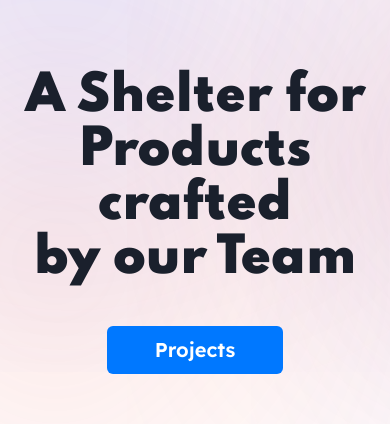
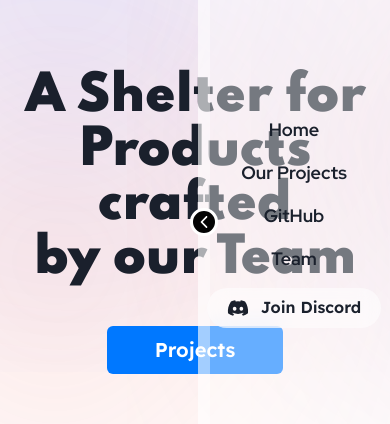
Before and after one commit to buidler-hub/website, a Next.js app: page / in a window 390 px wide. Shown: the part 200-624 px from the top of the page. Built offline with nearby package versions, Linux system fonts and the light colour scheme.

Commit message:
feat: wip - sidebar for phones

```diff
--- a/components/Home/Hero.tsx
+++ b/components/Home/Hero.tsx
@@ -3,7 +3,7 @@ import React from 'react';
 
 const Hero = () => {
     return (
-        <Box display="flex" flexDir="column" gap="10">
+        <Box display="flex" flexDir="column" gap="10" margin="auto">
             <Text
                 align="center"
                 fontFamily="spartan"
--- /dev/null
+++ b/components/Nav/SideBar.nav.tsx
@@ -0,0 +1,88 @@
+import { Box, Text, Link as ChakraLink, Button } from '@chakra-ui/react';
+import { NextComponentType } from 'next';
+import { FaDiscord } from 'react-icons/fa';
+import { IoIosArrowBack } from 'react-icons/io';
+
+const SideBar: NextComponentType = () => {
+    return (
+        <>
+            <Box
+                w="48"
+                bgColor="#ffffff66"
+                minH="100vh"
+                right="0"
+                top="0"
+                zIndex="10"
+                position="absolute"
+                display="flex"
+                flexDir="column"
+                alignItems="center"
+                justifyContent="center"
+                textAlign="center"
+                fontFamily="redHat"
+                fontWeight="700"
+                fontSize="lg"
+                gap="4"
+            >
+                <Box
+                    minH="100vh"
+                    w="3"
+                    bgColor="#ffffff66"
+                    position="absolute"
+                    left="0"
+                    display="flex"
+                    alignItems="center"
+                    justifyContent="center"
+                >
+                    <Box
+                        h="7"
+                        w="7"
+                        rounded="full"
+                        bgColor="black"
+                        position="absolute"
+                        display="grid"
+                        placeItems="center"
+                        border="3px solid"
+                        borderColor="white"
+                        cursor="pointer"
+                        textColor="white"
+                    >
+                        <IoIosArrowBack size="18" />
+                    </Box>
+                </Box>
+
+                <Text>Home</Text>
+                <Text>Our Projects</Text>
+                <Text>GitHub</Text>
+                <Text>Team</Text>
+
+                <ChakraLink href="https://discord.gg/buidlershub" isExternal>
+                    <Button
+                        display="flex"
+                        flexDir="row"
+                        gap="3"
+                        alignItems="center"
+                        justifyContent="center"
+                        rounded="full"
+                        h="10"
+                        px="5"
+                        fontFamily="lexend"
+                        fontWeight="600"
+                        _focus={{}}
+                        _active={{}}
+                        bg="rgba(255, 255, 255, 0.5)"
+                        _hover={{
+                            bg: 'rgba(255, 255, 255, 0.7)',
+                        }}
+                        backdropFilter="blur(10px)"
+                    >
+                        <FaDiscord size="22" />
+                        Join Discord
+                    </Button>
+                </ChakraLink>
+            </Box>
+        </>
+    );
+};
+
+export default SideBar;
--- a/components/index.ts
+++ b/components/index.ts
@@ -1 +1,2 @@
 export { default as Header } from './Nav/Header.nav';
+export { default as SideBar } from './Nav/SideBar.nav';
--- a/components/Layout/index.tsx
+++ b/layouts/Main.layout.tsx
@@ -1,4 +1,4 @@
-import Header from '../Nav/Header.nav';
+import { Header, SideBar } from '../components';
 import { Box } from '@chakra-ui/react';
 import { FC, ReactNode } from 'react';
 
@@ -9,19 +9,20 @@ interface ILayoutProps {
 const Layout: FC<ILayoutProps> = ({ children }) => {
     return (
         <Box
+            display="flex"
+            flexDir="column"
             minH="100vh"
             minW="full"
             overflowX="hidden"
             bgSize="cover"
-            display="flex"
-            justifyContent="center"
-            alignItems="center"
             style={{
                 backgroundImage: 'url(/assets/bg.svg)',
             }}
         >
             <Header />
             {children}
+
+            <SideBar />
         </Box>
     );
 };
--- a/pages/_app.tsx
+++ b/pages/_app.tsx
@@ -2,7 +2,9 @@ import theme from '../styles/theme.chakra';
 import { ChakraProvider } from '@chakra-ui/react';
 import '@fontsource/lexend/600.css';
 import '@fontsource/lexend/700.css';
-import '@fontsource/red-hat-display';
+import '@fontsource/red-hat-display/500.css';
+import '@fontsource/red-hat-display/600.css';
+import '@fontsource/red-hat-display/700.css';
 import '@fontsource/spartan/900.css';
 import { NextPage } from 'next';
 import { NextSeo } from 'next-seo';
--- a/pages/index.tsx
+++ b/pages/index.tsx
@@ -1,5 +1,5 @@
 import Hero from '../components/Home/Hero';
-import Layout from '../components/Layout';
+import Layout from '../layouts/Main.layout';
 import type { NextPage } from 'next';
 
 const Home: NextPage = () => {
--- a/pages/team.tsx
+++ b/pages/team.tsx
@@ -1,5 +1,5 @@
-import Layout from '../components/Layout';
 import Hero from '../components/Team/Hero';
+import Layout from '../layouts/Main.layout';
 import { NextPage } from 'next';
 import { NextSeo } from 'next-seo';
 
```
